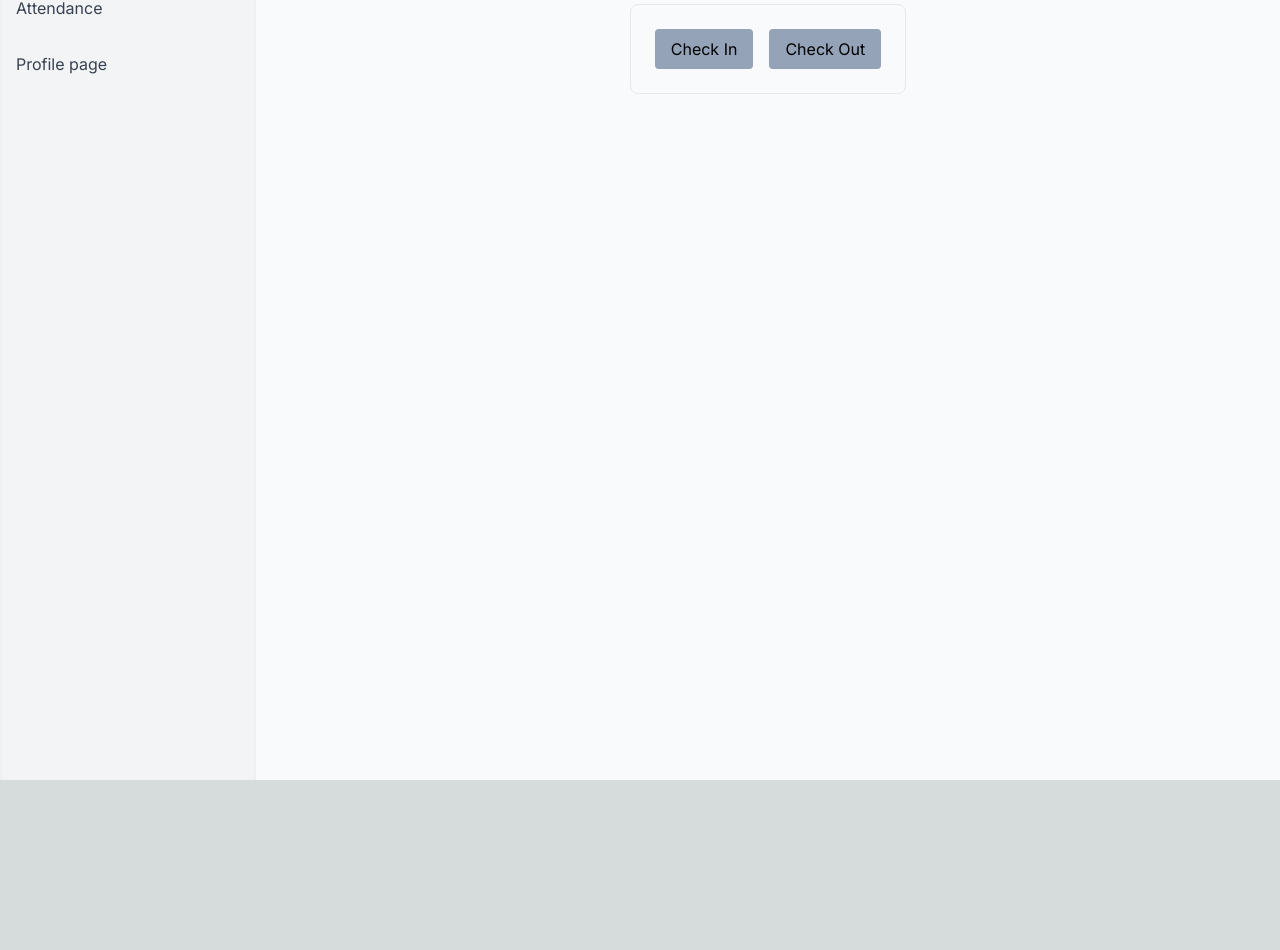
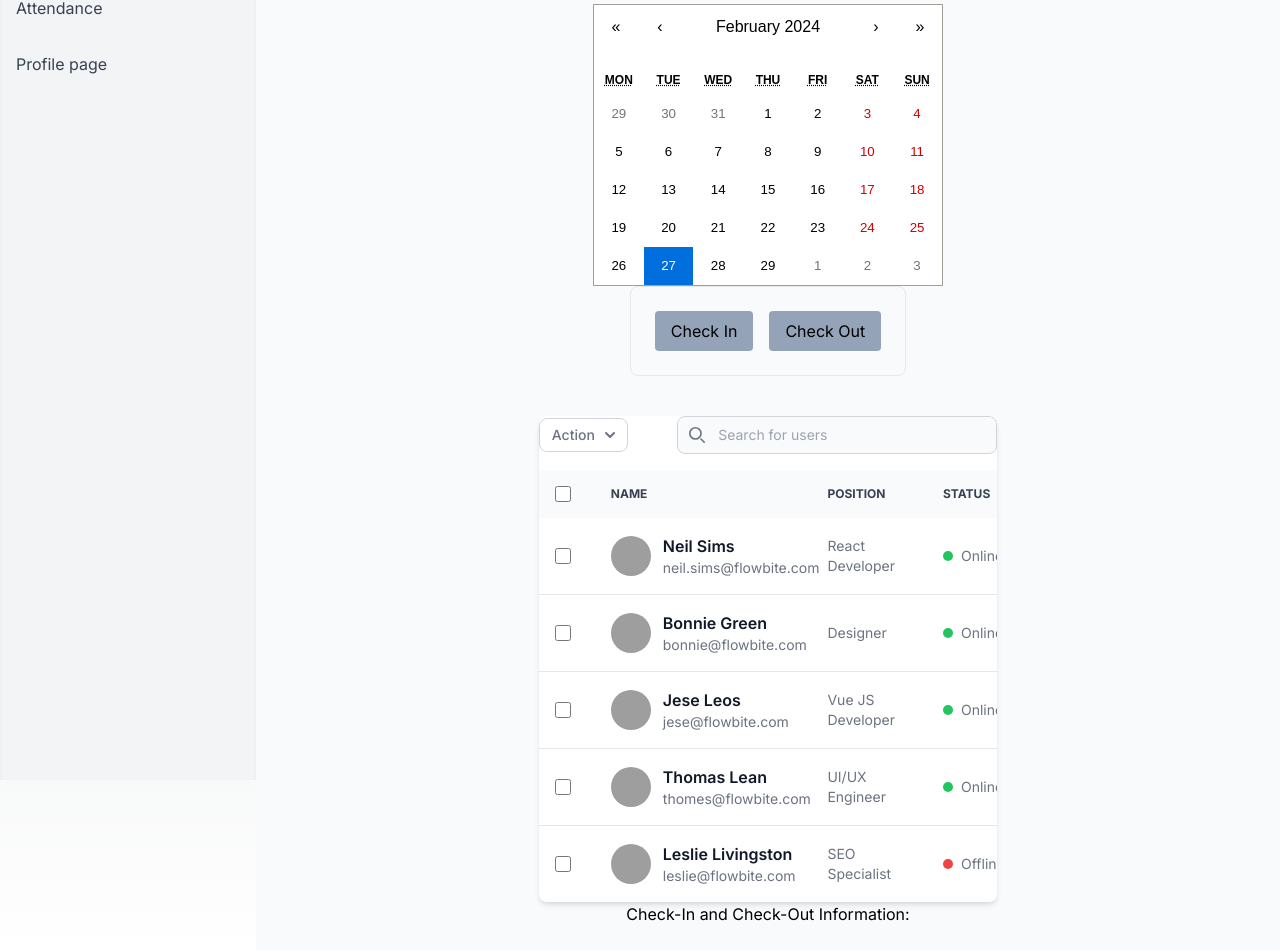
Before and after one commit to johnkim0306/attendanceManagement, a Next.js app: page /main in a window 1280 px wide. Shown: the part 92-1042 px from the top of the page. Before the commit the page ends 872 px from the top, so only its background shows below. Built offline with nearby package versions, Linux system fonts and the light colour scheme; no server answers; sample sign-in values are in the browser's storage; grey boxes are pictures that could not be loaded.

Commit message:
Implement react-calendar in the mainpage

```diff
--- a/app/main/page.tsx
+++ b/app/main/page.tsx
@@ -1,16 +1,38 @@
 'use client';
 
-import { useState } from "react";
+import { useState, useEffect } from "react";
 import { checkIn, checkOut } from "./action";
 import { signOut, useSession } from 'next-auth/react';
+import Calendar from 'react-calendar';
+import 'react-calendar/dist/Calendar.css';
+import ProfileTable from "@/components/profileTable";
+import CheckInOutTable from "@/components/CheckInOutTable";
+
+type ValuePiece = Date | null;
+type Value = ValuePiece | [ValuePiece, ValuePiece];
 
 export default function Main() {
-
 	const { data: session } = useSession();
 	const [isCheckedIn, setIsCheckedIn] = useState(false);
 	const [isCheckedOut, setIsCheckedOut] = useState(false);
 	const [checkInTimestamp, setCheckInTimestamp] = useState("");
 	const [checkOutTimestamp, setCheckOutTimestamp] = useState("");
+	const [value, onChange] = useState<Value>(new Date());
+
+    useEffect(() => {
+        // Your function to call when the calendar value changes
+        console.log("Calendar value changed:", value);
+		findMatchingDates(value);
+    }, [value]);
+
+	const findMatchingDates = async (value: Value) => {
+		try {
+			// Example asynchronous operation (replace with your actual implementation)
+			console.log("I am here in findMathcing Dates: " , value)
+		} catch (error) {
+			console.error("Error occurred during async operation:", error);
+		}
+	}
 
 	const handleCheckIn = async () => {
         console.log("Check In");
@@ -44,7 +66,9 @@ export default function Main() {
 	};
 
 	return (
-        <div className="flex justify-center">
+        <div className="flex justify-center flex-col items-center
+		.">
+			<Calendar selectRange={true} onChange={onChange} value={value} />
             <div className="border border-gray rounded-lg p-4">
                 <button onClick={handleCheckIn} className="px-4 py-2 m-2 bg-slate-400 rounded">
                     Check In
@@ -59,6 +83,8 @@ export default function Main() {
                     <p>You have checked Out! Timestamp: {checkOutTimestamp}</p>
                 )}
             </div>
+			<ProfileTable />
+			<CheckInOutTable userRange={value} />
         </div>
 	);
 }
--- /dev/null
+++ b/components/CheckInOutTable.tsx
@@ -0,0 +1,19 @@
+import React from "react";
+
+type ValuePiece = Date | null;
+type Value = ValuePiece | [ValuePiece, ValuePiece];
+interface CheckInOutTableProps {
+    userRange: ValuePiece | [ValuePiece, ValuePiece];
+}
+
+const CheckInOutTable: React.FC<CheckInOutTableProps> = ({ userRange }) => {
+    console.log("I am inside checkinOutTable: ", userRange)
+
+    return (
+        <div>
+            <h2>Check-In and Check-Out Information:</h2>
+        </div>
+    );
+};
+
+export default CheckInOutTable;
--- a/package.json
+++ b/package.json
@@ -15,6 +15,7 @@
     "next": "^14.1.4",
     "next-auth": "^4.24.6",
     "react": "^18",
+    "react-calendar": "^4.8.0",
     "react-dom": "^18",
     "react-hook-form": "^7.50.1",
     "reflect-metadata": "^0.2.1",
```
Also changed, not shown: 1 other file (tests, documents, lock files or other folders).
